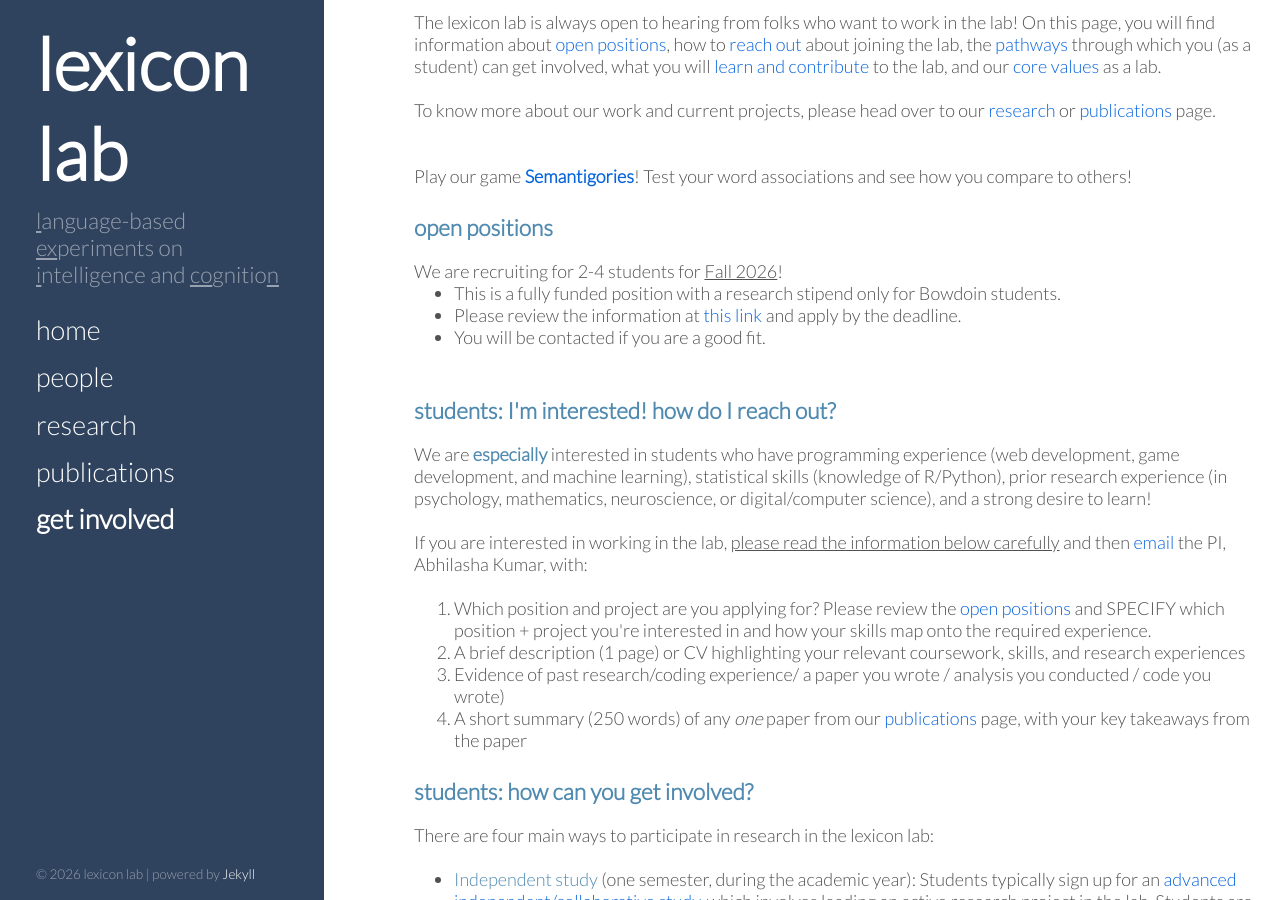
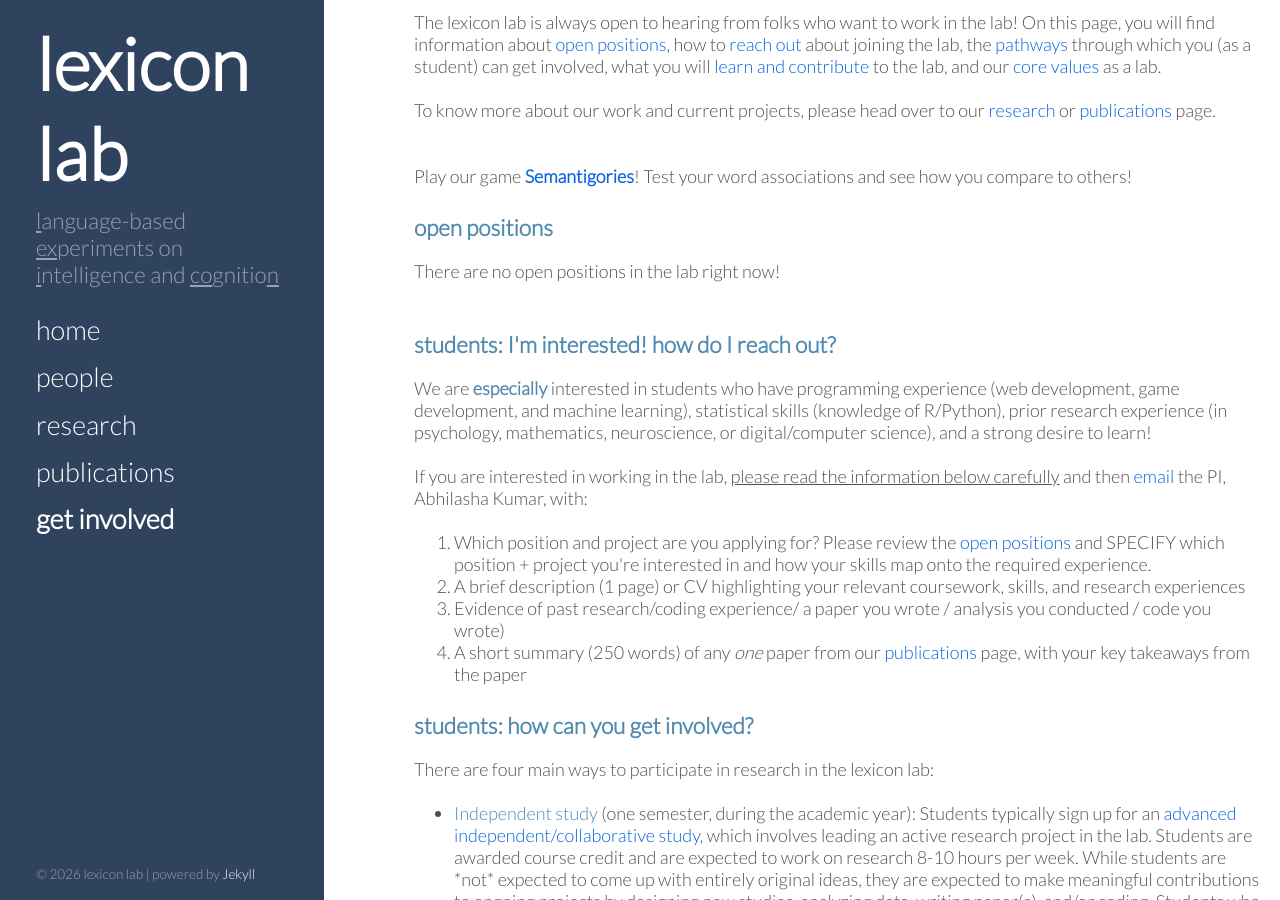
Before and after one commit to thelexiconlab/thelexiconlab.github.io, a Jekyll site: the page built from get involved.html, in a window 1280 px wide and 900 px high, scrolled down 700 px. Built offline with Jekyll 4.4.1, drawn with Linux system fonts in a browser that asks for light colours; Markdown is read by kramdown in place of the engine named in the settings.

Commit message:
update open positions

```diff
--- a/get involved.html
+++ b/get involved.html
@@ -20,16 +20,16 @@ To know more about our work and current projects, please head over to our <a hre
 
 <p><h3 style="color:#508AB0" id="open">open positions</h3> </p>
 
-<!-- There are no open positions in the lab right now! <br><br> -->
+There are no open positions in the lab right now! <br><br>
 
 <!-- Prof. Kumar is on leave for the 2025-26 year and will not be taking any students to work on research projects in Fall 2025 or Spring 2026. -->
 
-We are recruiting for 2-4 students for <u>Fall 2026</u>!
+<!-- We are recruiting for 2-4 students for <u>Fall 2026</u>!
 <ul>
 <li>This is a fully funded position with a research stipend only for Bowdoin students. </li>
 <li>Please review the information at <a href="https://forms.gle/j1rM41eAYieKJzP89">this link </a> and apply by the deadline. </li>
 <li>You will be contacted if you are a good fit. <br><br></li>
-</ul>
+</ul> -->
 
 <!-- <ul>
 <li><u>Individual Differences in Memory Search </u> (40 hours/week)
```
